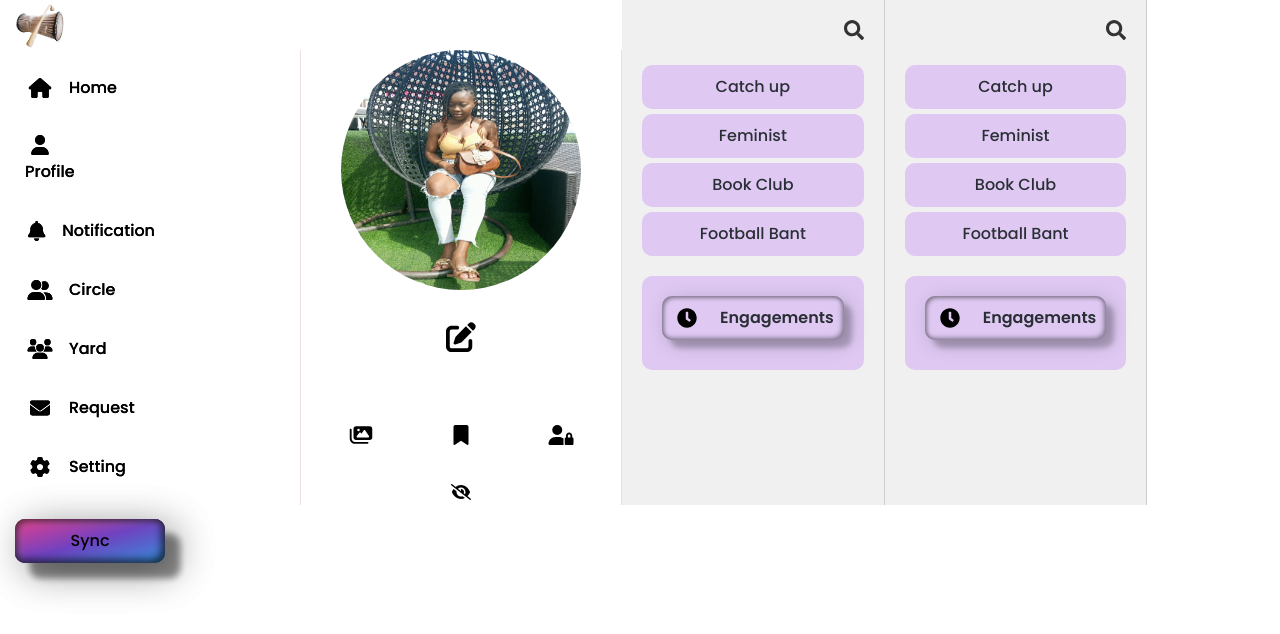
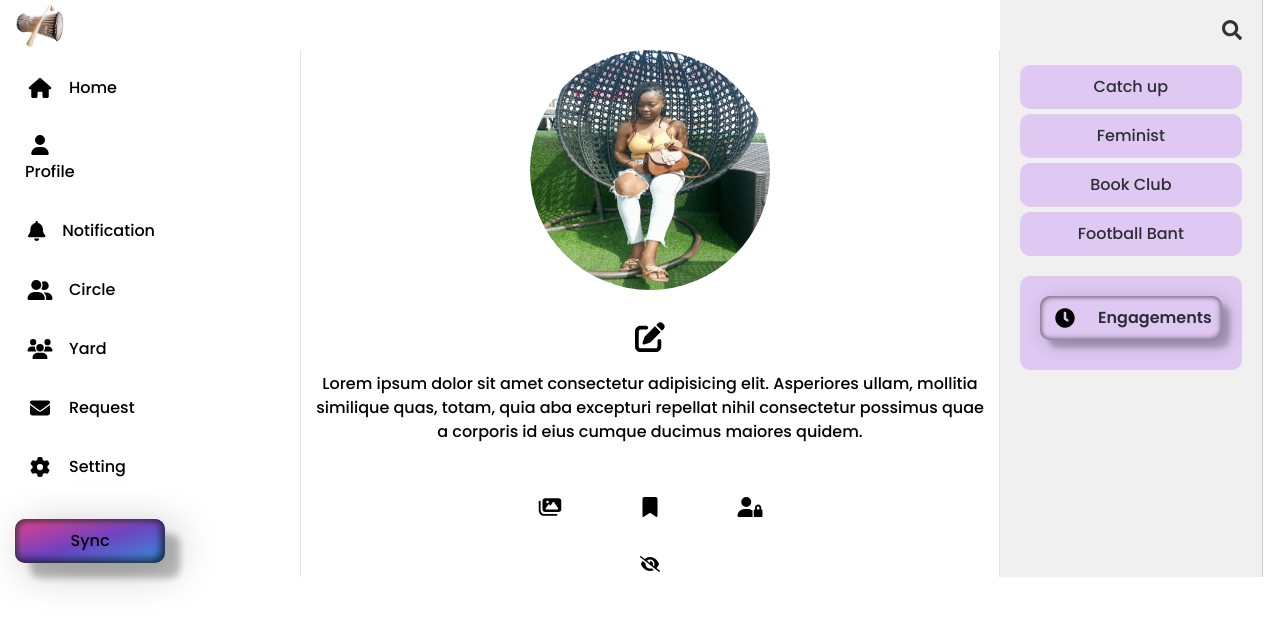
Before and after one commit to Nwakaego-Ego/circle, a Next.js app: page /component/profile in a window 1280 px wide. Shown: the top 634 px of the page. Built offline with nearby package versions, Linux system fonts and the light colour scheme.

Commit message:
trying to fix the explorer component

```diff
--- a/src/app/component/explorer/page.jsx
+++ b/src/app/component/explorer/page.jsx
@@ -17,13 +17,18 @@ import "./explorer.css";
 const Explorer = () => {
   const [modalOpen, setModalOpen] = useState(false);
 
+  console.log(modalOpen);
+
   const closeModal = () => {
     setModalOpen(false);
   };
 
   const openModal = () => {
     setModalOpen(true);
+    console.log("Modal is open");
   };
+
+  console.log("Modal is false");
 
   return (
     <div className="explorer-main">
--- a/src/app/component/profile/page.jsx
+++ b/src/app/component/profile/page.jsx
@@ -1,7 +1,124 @@
+"use client";
+import React, { useState } from "react";
+import Image from "next/image";
+import { imgCollection } from "../../imgCollection";
+import { FontAwesomeIcon } from "@fortawesome/react-fontawesome";
+import {
+  faImages,
+  faBookmark,
+  faUserLock,
+  faEdit,
+  faEyeSlash,
+  faEye,
+} from "@fortawesome/free-solid-svg-icons";
+
+import "./profile.css";
+
+const Profile = () => {
+  console.log(imgCollection);
+  const [images, setImages] = useState([]);
+  const [randomCode, setRandomCode] = useState();
+  const [codeHidden, setCodeHidden] = useState(false);
+
+  const handleImgCollection = () => {
+    if (images.length > 0) {
+      setImages([]);
+    } else {
+      setImages(imgCollection);
+    }
+  };
+
+  console.log(images);
+
+  const generateRandomCode = () => {
+    // const code = generateRandomCode();
+    setRandomCode(Math.floor(Math.random() * 90000) + 10000);
+    // setRandomCode(code);
+  };
+
+  const HandleFriendshipCode = () => {
+    setRandomCode("");
+    setCodeHidden(!codeHidden);
+  };
+
+  return (
+    <>
+      <div className="container-wrapper">
+        <div className="profile-container">
+          <div className="profile-main">
+            <Image
+              src="/nwakaego.jpeg"
+              alt="Note Image"
+              width={300}
+              height={200}
+              layout="fit"
+              objectFit="cover"
+              className="rounded-full w-60 h-60 mb-8"
+            />
+            <FontAwesomeIcon icon={faEdit} className="profile-edit-button" />
+            <p className="profile-profile">
+              Lorem ipsum dolor sit amet consectetur adipisicing elit.
+              Asperiores ullam, mollitia similique quas, totam, quia aba
+              excepturi repellat nihil consectetur possimus quae a corporis id
+              eius cumque ducimus maiores quidem.
+            </p>
+            <div className="flex profile-buttons ">
+              <button onClick={handleImgCollection}>
+                <FontAwesomeIcon
+                  icon={faImages}
+                  className="profile-memory profile-icon"
+                />
+              </button>
+              <FontAwesomeIcon
+                icon={faBookmark}
+                className="profile-bookmark profile-icon"
+              />
+              <button onClick={generateRandomCode}>
+                <FontAwesomeIcon
+                  icon={faUserLock}
+                  className="profile-request-code profile-icon"
+                />
+              </button>
+            </div>
+            {images.map((item, id) => {
+              return (
+                <div key={id}>
+                  <img
+                    src={item.image}
+                    alt="profile_img"
+                    width={300}
+                    height={200}
+                    layout="fit"
+                    objectFit="cover"
+                    className="rounded-full w-60 h-60 mb-8"
+                  />
+                </div>
+              );
+            })}
+            <div className="flex">
+              {randomCode}
+              <button onClick={HandleFriendshipCode}>
+                {codeHidden ? (
+                  <FontAwesomeIcon icon={faEyeSlash} className="" />
+                ) : (
+                  <FontAwesomeIcon icon={faEyeSlash} />
+                )}
+              </button>
+            </div>
+          </div>
+        </div>
+      </div>
+    </>
+  );
+};
+
+export default Profile;
+
 // "use client";
-// import React, { useState } from "react";
+// import React, { useState, useEffect } from "react";
 // import Image from "next/image";
 // import { imgCollection } from "../../imgCollection";
+// import Layout from "../../layout";
 // import { FontAwesomeIcon } from "@fortawesome/react-fontawesome";
 // import {
 //   faImages,
@@ -15,11 +132,25 @@
 // import "./profile.css";
 
 // const Profile = () => {
-//   console.log(imgCollection);
 //   const [images, setImages] = useState([]);
-//   const [randomCode, setRandomCode] = useState();
+//   const [randomCode, setRandomCode] = useState("");
 //   const [codeHidden, setCodeHidden] = useState(false);
+//   const [isEditing, setIsEditing] = useState(false);
+//   const [profileText, setProfileText] = useState("");
 
+//   useEffect(() => {
+//     const savedProfileText = localStorage.getItem("profileText");
+//     if (savedProfileText) {
+//       setProfileText(savedProfileText);
+//     }
+//   }, []);
+
+//   // Save profile text to local storage when it changes
+//   useEffect(() => {
+//     localStorage.setItem("profileText", profileText);
+//   }, [profileText]);
+
+//   console.log(images);
 //   const handleImgCollection = () => {
 //     if (images.length > 0) {
 //       setImages([]);
@@ -28,21 +159,32 @@
 //     }
 //   };
 
+//   console.log(imgCollection);
 //   console.log(images);
-
-//   const generateRandomCode = () => {
-//     // const code = generateRandomCode();
-//     setRandomCode(Math.floor(Math.random() * 90000) + 10000);
-//     // setRandomCode(code);
-//   };
 
 //   const HandleFriendshipCode = () => {
 //     setRandomCode("");
 //     setCodeHidden(!codeHidden);
 //   };
 
+//   const generateRandomCode = () => {
+//     setRandomCode(Math.floor(Math.random() * 90000) + 10000);
+//   };
+
+//   const handleProfileEdit = () => {
+//     setIsEditing(true);
+//   };
+
+//   const handleProfileSave = () => {
+//     setIsEditing(false);
+//   };
+
+//   const handleProfileTextChange = (e) => {
+//     setProfileText(e.target.value);
+//   };
+
 //   return (
-//     <>
+//     <Layout>
 //       <div className="container-wrapper">
 //         <div className="profile-container">
 //           <div className="profile-main">
@@ -55,13 +197,25 @@
 //               objectFit="cover"
 //               className="rounded-full w-60 h-60 mb-8"
 //             />
-//             <FontAwesomeIcon icon={faEdit} className="profile-edit-button" />
-//             <p className="profile-profile">
-//               Lorem ipsum dolor sit amet consectetur adipisicing elit.
-//               Asperiores ullam, mollitia similique quas, totam, quia aba
-//               excepturi repellat nihil consectetur possimus quae a corporis id
-//               eius cumque ducimus maiores quidem.
-//             </p>
+//             <FontAwesomeIcon
+//               icon={faEdit}
+//               className="profile-edit-button"
+//               onClick={handleProfileEdit}
+//             />
+
+//             {isEditing ? (
+//               <>
+//                 <textarea
+//                   value={profileText}
+//                   onChange={handleProfileTextChange}
+//                   className="border border-red-400"
+//                 />
+//                 <button onClick={handleProfileSave}>Save</button>
+//               </>
+//             ) : (
+//               <p className="profile-profile">{profileText}</p>
+//             )}
+
 //             <div className="flex profile-buttons ">
 //               <button onClick={handleImgCollection}>
 //                 <FontAwesomeIcon
@@ -80,21 +234,6 @@
 //                 />
 //               </button>
 //             </div>
-//             {images.map((item, id) => {
-//               return (
-//                 <div key={id}>
-//                   <img
-//                     src={item.image}
-//                     alt="profile_img"
-//                     width={300}
-//                     height={200}
-//                     layout="fit"
-//                     objectFit="cover"
-//                     className="rounded-full w-60 h-60 mb-8"
-//                   />
-//                 </div>
-//               );
-//             })}
 //             <div className="flex">
 //               {randomCode}
 //               <button onClick={HandleFriendshipCode}>
@@ -105,163 +244,24 @@
 //                 )}
 //               </button>
 //             </div>
+//             {images.map((item, id) => (
+//               <div key={id}>
+//                 <img
+//                   src={item.image}
+//                   alt="profile_img"
+//                   width={300}
+//                   height={200}
+//                   layout="fit"
+//                   objectFit="cover"
+//                   className="rounded-full w-60 h-60 mb-8"
+//                 />
+//               </div>
+//             ))}
 //           </div>
 //         </div>
 //       </div>
-//     </>
+//     </Layout>
 //   );
 // };
 
 // export default Profile;
-
-"use client";
-import React, { useState, useEffect } from "react";
-import Image from "next/image";
-import { imgCollection } from "../../imgCollection";
-import Layout from "../../layout";
-import { FontAwesomeIcon } from "@fortawesome/react-fontawesome";
-import {
-  faImages,
-  faBookmark,
-  faUserLock,
-  faEdit,
-  faEyeSlash,
-  faEye,
-} from "@fortawesome/free-solid-svg-icons";
-
-import "./profile.css";
-
-const Profile = () => {
-  const [images, setImages] = useState([]);
-  const [randomCode, setRandomCode] = useState("");
-  const [codeHidden, setCodeHidden] = useState(false);
-  const [isEditing, setIsEditing] = useState(false);
-  const [profileText, setProfileText] = useState("");
-
-  useEffect(() => {
-    const savedProfileText = localStorage.getItem("profileText");
-    if (savedProfileText) {
-      setProfileText(savedProfileText);
-    }
-  }, []);
-
-  // Save profile text to local storage when it changes
-  useEffect(() => {
-    localStorage.setItem("profileText", profileText);
-  }, [profileText]);
-
-  console.log(images);
-  const handleImgCollection = () => {
-    if (images.length > 0) {
-      setImages([]);
-    } else {
-      setImages(imgCollection);
-    }
-  };
-
-  console.log(imgCollection);
-  console.log(images);
-
-  const HandleFriendshipCode = () => {
-    setRandomCode("");
-    setCodeHidden(!codeHidden);
-  };
-
-  const generateRandomCode = () => {
-    setRandomCode(Math.floor(Math.random() * 90000) + 10000);
-  };
-
-  const handleProfileEdit = () => {
-    setIsEditing(true);
-  };
-
-  const handleProfileSave = () => {
-    setIsEditing(false);
-  };
-
-  const handleProfileTextChange = (e) => {
-    setProfileText(e.target.value);
-  };
-
-  return (
-    <Layout>
-      <div className="container-wrapper">
-        <div className="profile-container">
-          <div className="profile-main">
-            <Image
-              src="/nwakaego.jpeg"
-              alt="Note Image"
-              width={300}
-              height={200}
-              layout="fit"
-              objectFit="cover"
-              className="rounded-full w-60 h-60 mb-8"
-            />
-            <FontAwesomeIcon
-              icon={faEdit}
-              className="profile-edit-button"
-              onClick={handleProfileEdit}
-            />
-
-            {isEditing ? (
-              <>
-                <textarea
-                  value={profileText}
-                  onChange={handleProfileTextChange}
-                  className="border border-red-400"
-                />
-                <button onClick={handleProfileSave}>Save</button>
-              </>
-            ) : (
-              <p className="profile-profile">{profileText}</p>
-            )}
-
-            <div className="flex profile-buttons ">
-              <button onClick={handleImgCollection}>
-                <FontAwesomeIcon
-                  icon={faImages}
-                  className="profile-memory profile-icon"
-                />
-              </button>
-              <FontAwesomeIcon
-                icon={faBookmark}
-                className="profile-bookmark profile-icon"
-              />
-              <button onClick={generateRandomCode}>
-                <FontAwesomeIcon
-                  icon={faUserLock}
-                  className="profile-request-code profile-icon"
-                />
-              </button>
-            </div>
-            <div className="flex">
-              {randomCode}
-              <button onClick={HandleFriendshipCode}>
-                {codeHidden ? (
-                  <FontAwesomeIcon icon={faEyeSlash} className="" />
-                ) : (
-                  <FontAwesomeIcon icon={faEyeSlash} />
-                )}
-              </button>
-            </div>
-            {images.map((item, id) => (
-              <div key={id}>
-                <img
-                  src={item.image}
-                  alt="profile_img"
-                  width={300}
-                  height={200}
-                  layout="fit"
-                  objectFit="cover"
-                  className="rounded-full w-60 h-60 mb-8"
-                />
-              </div>
-            ))}
-          </div>
-        </div>
-      </div>
-    </Layout>
-  );
-};
-
-export default Profile;
```
